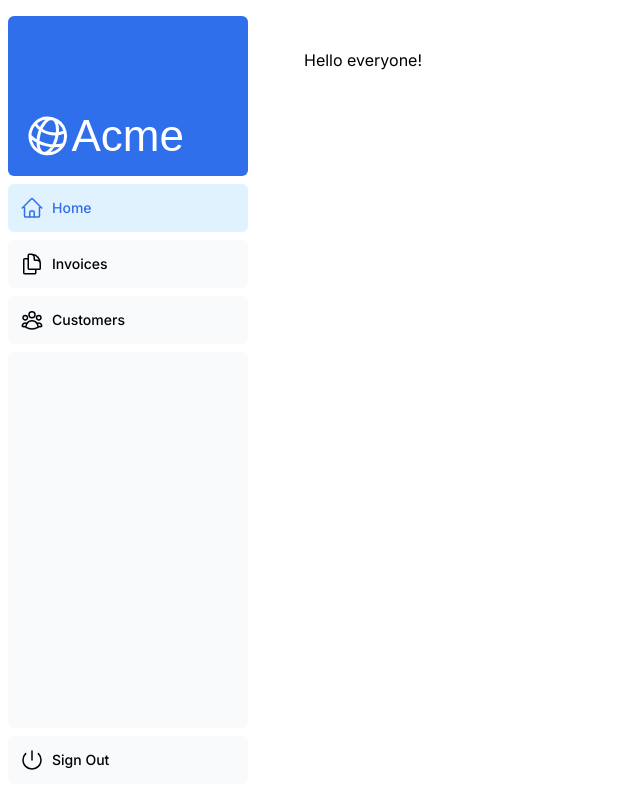
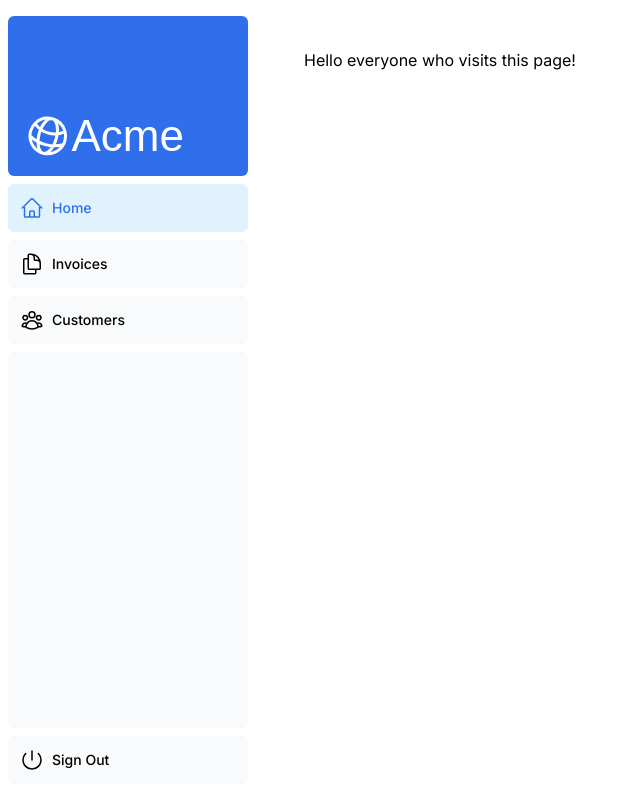
Before and after one commit to Elanrif/nextjs-dashboard, a Next.js app: page /dashboard in a window 1280 px wide. Shown: the whole page, without its empty margins (0-640 px from the left). Built offline with nearby package versions, Linux system fonts and the light colour scheme; a web font is replaced by a local one.

Commit message:
feat: hello world

```diff
--- a/app/dashboard/page.tsx
+++ b/app/dashboard/page.tsx
@@ -1,3 +1,3 @@
 export default function Page(){
-    return <p>Hello everyone!</p>;
+    return <p>Hello everyone who visits this page!</p>;
 }
```
